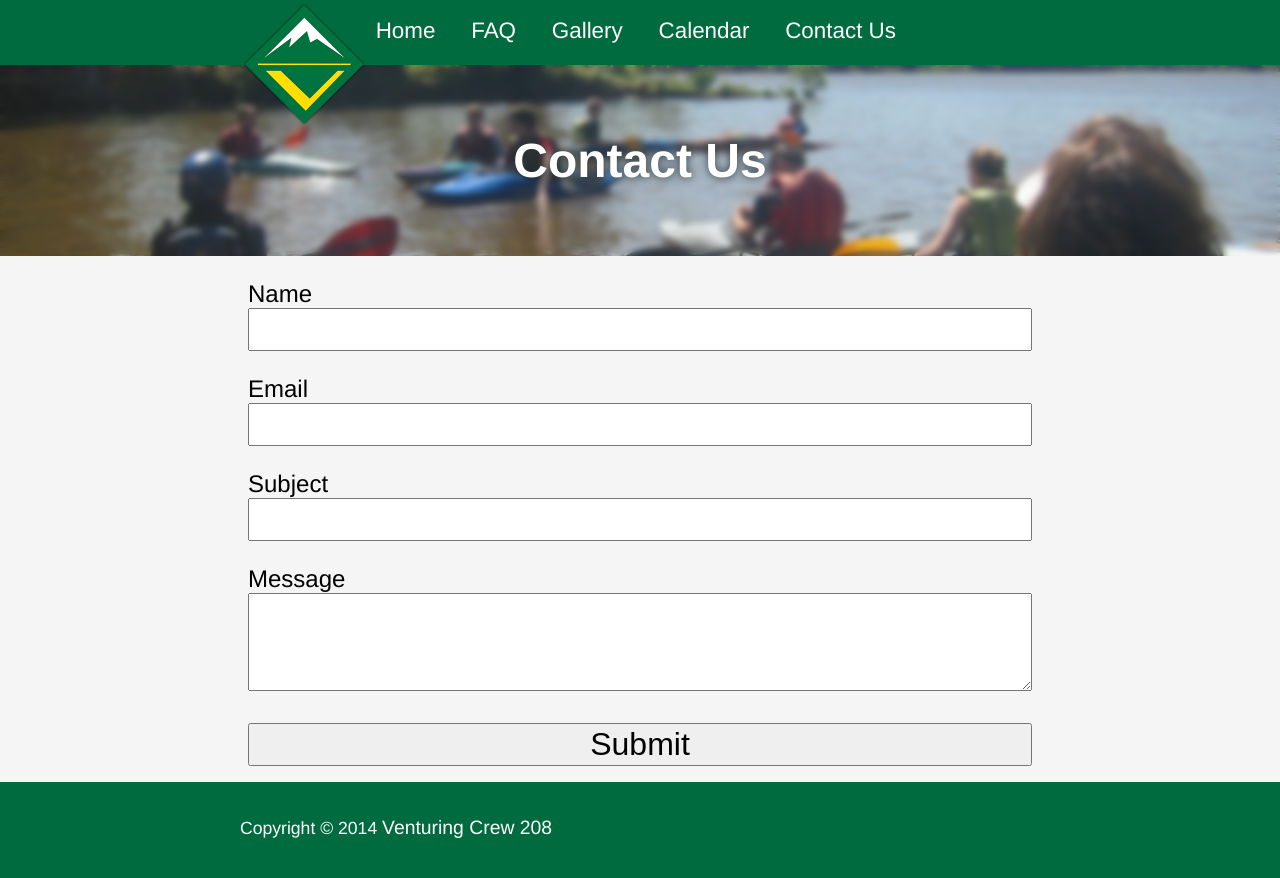
After one commit to AquaMorph/Venturing-Crew-Website, a PHP site: page /contact.php in a window 1280 px wide. The commit adds this page. Run offline with PHP 8.4, Linux system fonts and the light colour scheme.

Commit message:
Added calendar and contact page

```diff
--- /dev/null
+++ b/calendar.php
@@ -0,0 +1,3 @@
+<?php include 'top.php'; top("Calendar","img/IMG_0935.JPG") ?>
+<iframe src="https://www.google.com/calendar/embed?showTitle=0&amp;height=600&amp;wkst=1&amp;bgcolor=%23ffffff&amp;src=vcrew208%40gmail.com&amp;color=%23F5F5F5&amp;ctz=America%2FNew_York" style=" border-width:0 " width="100%" height="600" frameborder="0" scrolling="no"></iframe>
+<?php include 'bottom.php'; ?>
--- /dev/null
+++ b/contact.php
@@ -0,0 +1,19 @@
+<?php include 'top.php'; top("Contact Us","img/IMG_1121.JPG") ?>
+<form method="post" action="process.php">
+
+    <label>Name</label>
+    <input name="name">
+
+    <label>Email</label>
+    <input name="email" type="email">
+
+    <label>Subject</label>
+    <input name="subject">
+
+    <label>Message</label>
+    <textarea name="message" rows="4"></textarea>
+
+    <input id="submit" name="submit" type="submit" value="Submit">
+
+</form>
+<?php include 'bottom.php'; ?>
--- a/faq.php
+++ b/faq.php
@@ -1,4 +1,4 @@
-<?php include 'top.php'; top("FAQ","img/DSC04859.JPG") ?>
+<?php include 'top.php'; top("FAQ","img/P1120639.JPG") ?>
 <h2>What is Venturing about?</h2>
 <p>Venturing is a co-ed scouting program for youth ages 14-21. The program is a branch of the organization known as Boy Scouts of America, or BSA. Other branches include the Boy Scouts, Sea scouts, Cub Scouts, and Varsity Scouts. The program is designed to be youth led, and teaches valuable skills, such as survival skills, leadership skills, and teamwork. Activities include high adventure camps such as Philmont, Sea base, and Summit Bechtel Reserve. We also go backpacking, kayaking and canoeing, among other activities.</p>
 
--- a/index.php
+++ b/index.php
@@ -1,4 +1,4 @@
-<?php include 'top.php'; top("Home","img/IMG_1121.JPG") ?>
+<?php include 'top.php'; top("Home","img/P1120327.JPG") ?>
 <h1>h1 Header</h1>
 <p>Venturing is a co-ed scouting program for youth ages 14-21. The program is a branch of the organization known as Boy Scouts of America, or BSA. Other branches include the Boy Scouts, Sea scouts, Cub Scouts, and Varsity Scouts. The program is designed to be youth led, and teaches valuable skills, such as survival skills, leadership skills, and teamwork. Activities include high adventure camps such as Philmont, Sea base, and Summit Bechtel Reserve. We also go backpacking, kayaking and canoeing, among other activities. For more information on Venturing, Scouting, or these camps, please check our <a href="index.php">FAQ page.</a></p>
 
--- a/menu.php
+++ b/menu.php
@@ -10,8 +10,8 @@
             <li><a href="index.php">Home</a></li>
             <li><a href="faq.php">FAQ</a></li>
             <li><a href="gallery.php">Gallery</a></li>
-            <li><a href="#">Calendar</a></li>
-            <li><a href="#">Contact Us</a></li>
+            <li><a href="calendar.php">Calendar</a></li>
+            <li><a href="contact.php">Contact Us</a></li>
         </ul>
     </div>
 </div>
--- a/style.css
+++ b/style.css
@@ -219,6 +219,23 @@ body {
 	max-width:50em;
     margin: 0 auto 0 auto;
 }
+label {
+    display:block;
+    margin-top:1em;
+    font-size: 1.5em;
+}
+input,textarea {
+    width: 100%;
+}
+input {
+    font-size: 2em;
+}
+input[type=submit] {
+    margin-top:1em;
+}
+textarea {
+    font-size: 1.5em;
+}
 
 /* Footer */
 .footer {
```
Also changed, not shown: img/DSC04859.JPG (deleted), img/IMG_0935.JPG (added), img/P1120327.JPG (added), img/P1120639.JPG (added), 1 other file.
